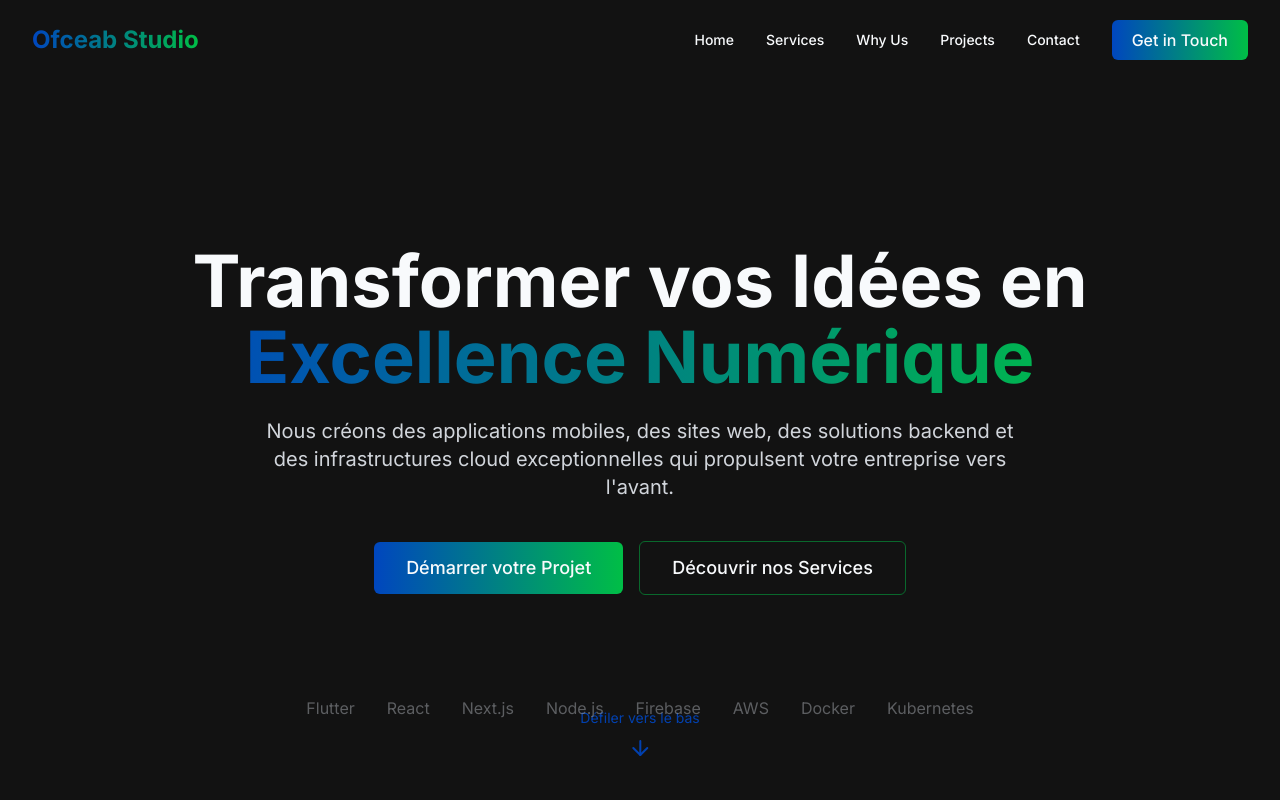
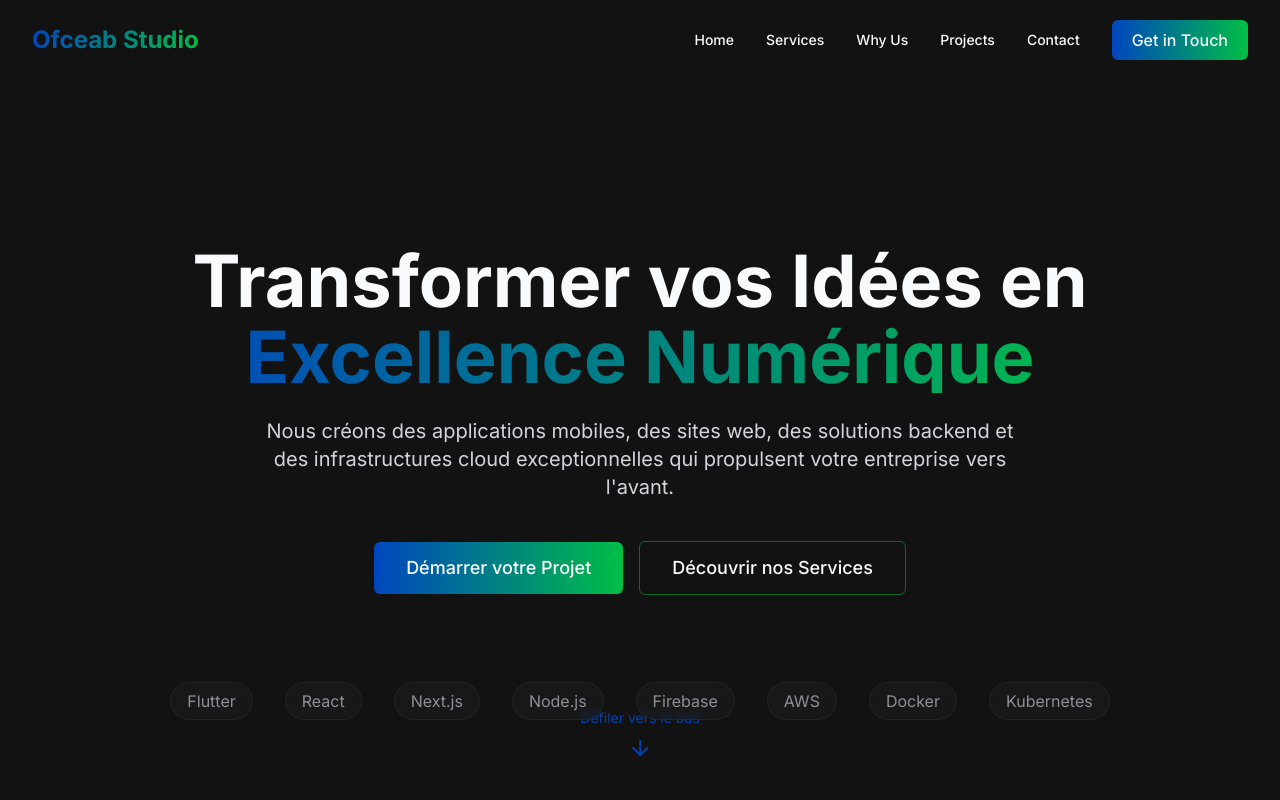
Before and after one commit to Ofceab-Studio/ofceab-dark-forge, a React (Vite) app: page / in a window 1280 px wide. Shown: the top 800 px of the page. Built offline with nearby package versions, Linux system fonts and the light colour scheme.

Commit message:
Fix: Tech stack overlapping issue
Improve the tech stack section to prevent overlapping.

```diff
--- a/src/components/HeroSection.tsx
+++ b/src/components/HeroSection.tsx
@@ -1,4 +1,3 @@
-
 import { ArrowDown } from "lucide-react";
 
 const HeroSection = () => {
@@ -49,18 +48,26 @@ const HeroSection = () => {
         <ArrowDown size={24} />
       </a>
 
-      {/* Tech stack indicators */}
       <div className="absolute bottom-20 left-0 right-0">
         <div className="container mx-auto px-4">
-          <div className="flex flex-wrap justify-center gap-4 md:gap-8 opacity-60">
-            <div className="text-sm md:text-base text-ofceab-gray-light">Flutter</div>
-            <div className="text-sm md:text-base text-ofceab-gray-light">React</div>
-            <div className="text-sm md:text-base text-ofceab-gray-light">Next.js</div>
-            <div className="text-sm md:text-base text-ofceab-gray-light">Node.js</div>
-            <div className="text-sm md:text-base text-ofceab-gray-light">Firebase</div>
-            <div className="text-sm md:text-base text-ofceab-gray-light">AWS</div>
-            <div className="text-sm md:text-base text-ofceab-gray-light">Docker</div>
-            <div className="text-sm md:text-base text-ofceab-gray-light">Kubernetes</div>
+          <div className="flex flex-wrap justify-center items-center gap-x-6 gap-y-3 md:gap-x-8">
+            {[
+              "Flutter",
+              "React",
+              "Next.js",
+              "Node.js",
+              "Firebase",
+              "AWS",
+              "Docker",
+              "Kubernetes"
+            ].map((tech) => (
+              <div
+                key={tech}
+                className="px-4 py-1.5 rounded-full bg-ofceab-dark-accent/50 backdrop-blur-sm border border-white/5 text-sm md:text-base text-ofceab-gray-light hover:text-white hover:border-white/20 transition-all duration-300"
+              >
+                {tech}
+              </div>
+            ))}
           </div>
         </div>
       </div>
```
